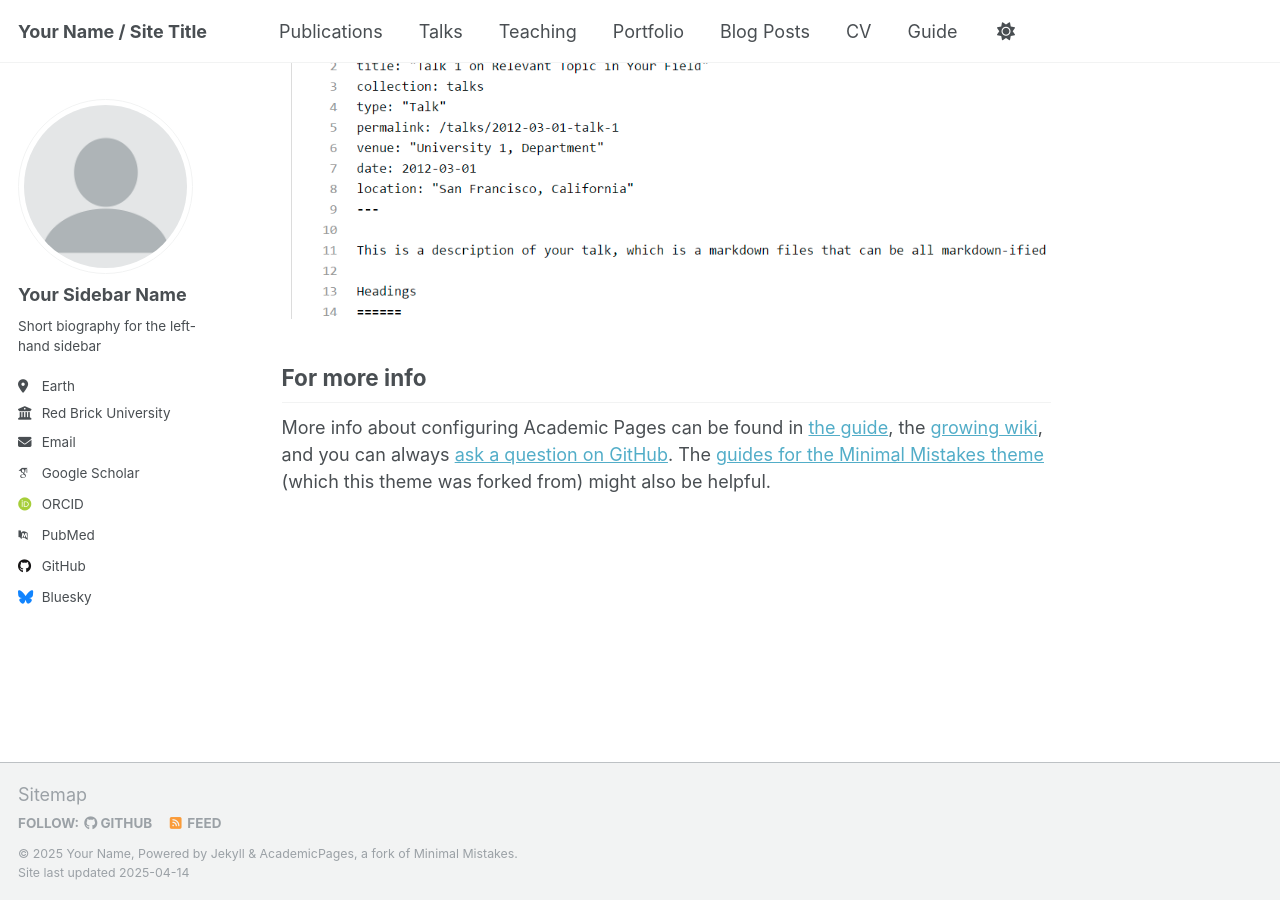
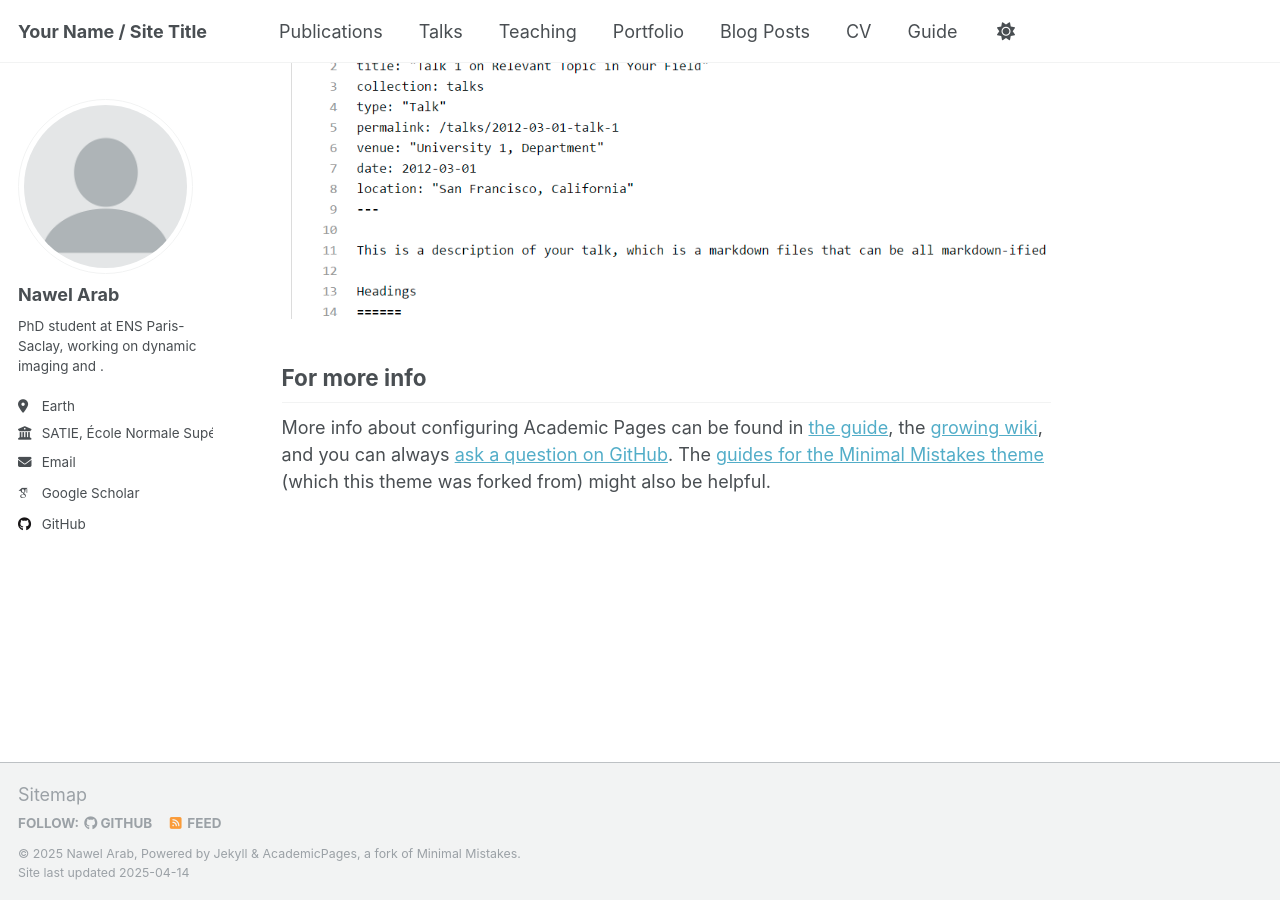
Before and after one commit to NawelAr/NawelAr.github.io, a Jekyll site: the page built from _pages/about.md, in a window 1280 px wide and 900 px high, scrolled down 2636 px. Built offline with Jekyll 4.4.1, drawn with Linux system fonts in a browser that asks for light colours; some web fonts are replaced.

Commit message:
Update _config.yml

```diff
--- a/_config.yml
+++ b/_config.yml
@@ -11,11 +11,11 @@ locale                   : "en-US"
 site_theme               : "default"
 title                    : "Your Name / Site Title"
 title_separator          : "-"
-name                     : &name "Your Name"
-description              : &description "personal description"
-url                      : https://academicpages.github.io # the base hostname & protocol for your site e.g. "https://[your GitHub username].github.io"
+name                     : &name "Nawel Arab"
+description              : &description "PhD student in inverse problems, signal processing, and ... "
+url                      : https://NawelAr.github.io # the base hostname & protocol for your site e.g. "https://[your GitHub username].github.io"
 baseurl                  : "" # the subpath of your site, e.g. "/blog"
-repository               : "academicpages/academicpages.github.io"
+repository               : "NawelAr/NawelAr.github.io"
 
 # Site Author - The following control what appear as part of the author content on the side bar.
 #               If a field is blank the icon and link will not appear, otherwise it will be shown.
@@ -23,21 +23,21 @@ repository               : "academicpages/academicpages.github.io"
 author:
   # Biographic information
   avatar           : "profile.png"
-  name             : "Your Sidebar Name"
+  name             : "Nawel Arab"
   pronouns         : # example: "she/her"
-  bio              : "Short biography for the left-hand sidebar"
+  bio              : "PhD student at ENS Paris-Saclay, working on dynamic imaging and ."
   location         : "Earth"
-  employer         : "Red Brick University"
+  employer         : "SATIE, École Normale Supérieure Paris-Saclay"
   uri              : # URL
-  email            : "none@example.org"
+  email            : "nawel.arab@ens-paris-saclay.fr"
 
   # Academic websites
   arxiv            : # URL - Update with the correct link to your profile
-  googlescholar    : "https://scholar.google.com/citations?user=PS_CX0AAAAAJ"
+  googlescholar    : "https://scholar.google.com/citations?hl=fr&user=q8gjvBcAAAAJ&view_op=list_works&authuser=1&gmla=ANZ5fUNMaPJL4T7xV9RXT7sT9LjNRHF13THxwFpdmBikqZosP34mlm6iSMbLvedpg7Re_ExSwAzC0f7h86AcWO6Jo1ltDIrqeg3ZDIc_1O-AxOn7ng"
   impactstory      : # URL
-  orcid            : "http://orcid.org/yourorcidurl"
+  orcid            : #
   semantic         : # URL
-  pubmed           : "https://www.ncbi.nlm.nih.gov/pubmed/?term=john+snow"
+  pubmed           : #
   researchgate     : # URL
   scopus           : # URL
 
@@ -45,12 +45,12 @@ author:
   bitbucket        : # Username - Update with your username on the site
   codepen          : # Username
   dribbble         : # Username
-  github           : "academicpages"
+  github           : "NawelAr"
   kaggle           : # Username
   stackoverflow    : # User number or user number and name (i.e., use "1" or "1/jeff-atwood")
 
   # Social media
-  bluesky          : "bsky.app" # Replace this with you Bluesky username
+  bluesky          : # "bsky.app" # Replace this with you Bluesky username
   facebook         : # Username
   flickr           : # Username
   foursquare       : # Username
```
